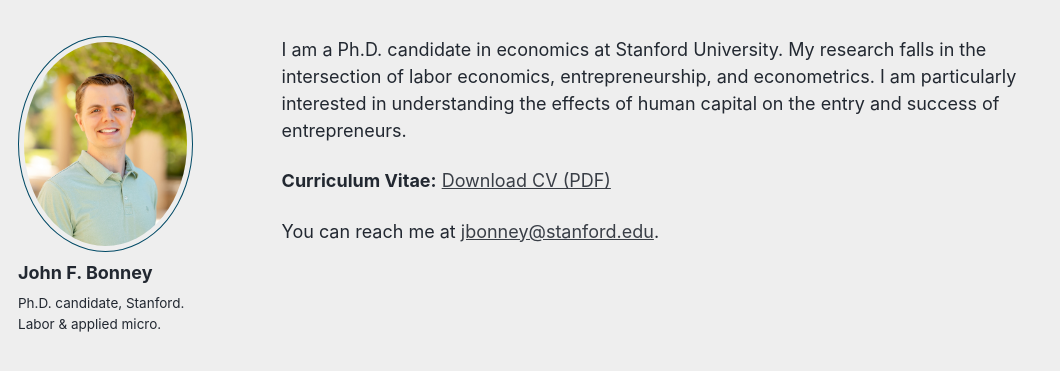
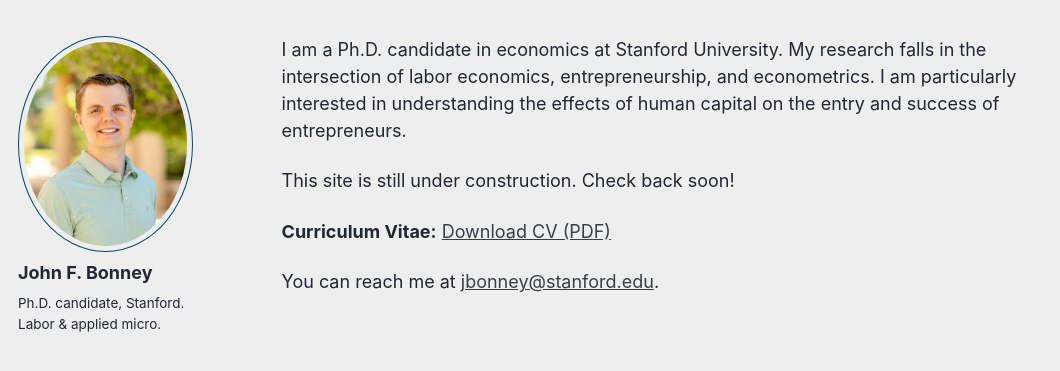
Before and after one commit to johnnybonney/johnnybonney.github.io, a Jekyll site: the page built from _pages/about.md, in a window 1280 px wide. Shown: the top 371 px of the page, without its empty margins (0-1060 px from the left). Built offline with Jekyll 4.4.1, drawn with Linux system fonts in a browser that asks for light colours; a script that is not in the unit is left out.

Commit message:
Update about.md

```diff
--- a/_pages/about.md
+++ b/_pages/about.md
@@ -28,6 +28,8 @@ I am a Ph.D. candidate in economics at Stanford University.
 My research falls in the intersection of labor economics, entrepreneurship, and econometrics.
 I am particularly interested in understanding the effects of human capital on the entry and success of entrepreneurs.
 
+This site is still under construction. Check back soon!
+
 
 **Curriculum Vitae:** [Download CV (PDF)](/files/Bonney_CV_2025-09-05.pdf)
 
```
